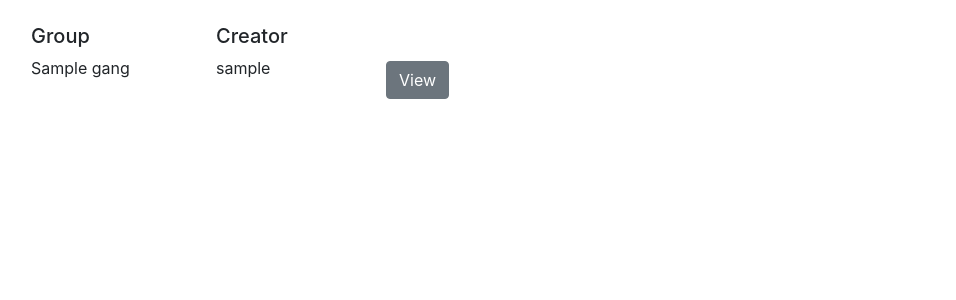
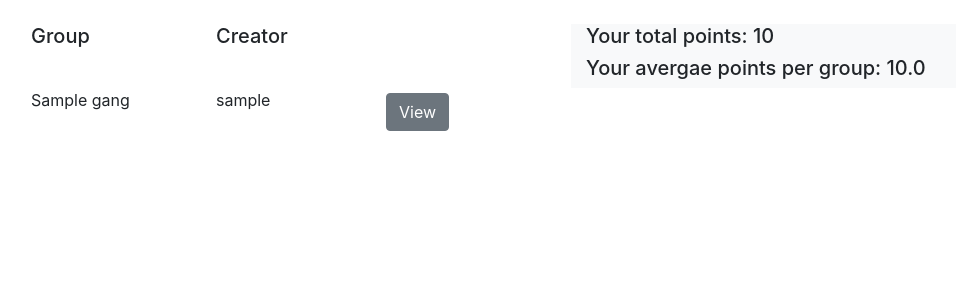
Before and after one commit to rhiskk/ChoreTracker, a Flask app: page /usersgroups/ in a window 1280 px wide. Shown: the part 56-356 px from the top of the page, without its empty margins (69-1025 px from the left). Run offline with Flask 2, Linux system fonts and the light colour scheme; a user stored in the database is signed in; tables that the repository leaves empty hold one stand-in row (values such as "Sample post"); some libraries are stand-ins or nearby versions.

Commit message:
total points and average points per group

```diff
--- a/application/auth/models.py
+++ b/application/auth/models.py
@@ -35,7 +35,7 @@ class User(Base):
     def roles(self):
         return self.role
 
-    def count_user_total_points(groupId):
+    def count_user_group_points(groupId):
         stmt = text('SELECT Account.username, COALESCE(SUM(Chore.points), 0)'
                     ' FROM (SELECT Account.username, Account.id  FROM Usergroup, Account, Gang'
                     ' WHERE Account.id = Usergroup.user_id AND Gang.id = Usergroup.group_id'
@@ -51,3 +51,32 @@ class User(Base):
             response.append({"username":row[0], "points":row[1]})
 
         return response
+
+    def count_user_total_points(userId):
+        stmt = text('SELECT COALESCE(SUM(Chore.points), 0) FROM Account'
+                    ' LEFT JOIN Instance ON Instance.account_id = Account.id'
+                    ' LEFT JOIN Chore ON Instance.chore_id = Chore.id'
+                    ' WHERE Account.id = :userId;'
+                    ).params(userId=userId)
+        res = db.engine.execute(stmt)
+
+        response = []
+        for row in res:
+            response.append({"total":row[0]})
+
+        return response
+
+    def count_user_avg_points_per_group(userId):
+        stmt = text('SELECT AVG(Points.sum) FROM'
+                    ' (SELECT COALESCE(SUM(Chore.points), 0) sum, Chore.group_id FROM Account'
+                    ' LEFT JOIN Instance ON Instance.account_id = Account.id'
+                    ' LEFT JOIN Chore ON Instance.chore_id = Chore.id'
+                    ' WHERE Account.id = :userId GROUP BY Chore.group_id) Points;'
+                    ).params(userId=userId)
+        res = db.engine.execute(stmt)
+
+        response = []
+        for row in res:
+            response.append({"avg":row[0]})
+
+        return response
--- a/application/groups/views.py
+++ b/application/groups/views.py
@@ -12,12 +12,13 @@ def groups_index():
 @app.route("/usersgroups/", methods=["GET"])
 @login_required
 def users_groups():
-    return render_template("groups/list.html", groups=Group.find_users_groups(current_user.id), users=True)
+    return render_template("groups/list.html", groups=Group.find_users_groups(current_user.id),
+                total=User.count_user_total_points(current_user.id)[0], avg=User.count_user_avg_points_per_group(current_user.id)[0])
 
 @app.route("/nonusersgroups/", methods=["GET"])
 @login_required
 def non_users_groups():
-    return render_template("groups/list.html", groups=Group.find_non_users_groups(current_user.id))
+    return render_template("groups/list.html", groups=Group.find_non_users_groups(current_user.id), role=current_user.role)
 
 @app.route("/groups/new/")
 @login_required
@@ -42,7 +43,7 @@ def groups_view(group_id):
     if c.id == current_user.id or current_user.role == "ADMIN":
         authorized = True
     return render_template("groups/view.html", group=g, creator=c, authorized=authorized,
-                             userPoints=User.count_user_total_points(group_id))
+                             userPoints=User.count_user_group_points(group_id))
 
 @app.route("/groups/", methods=["POST"])
 @login_required
--- a/application/templates/groups/list.html
+++ b/application/templates/groups/list.html
@@ -6,20 +6,28 @@
     <div class="col-2">
       <h5>Group</h5>
     </div>
-    <div class="col-2">
+    <div class="col-4">
       <h5>Creator</h5>
     </div>
+    {% if total is defined and avg is defined %}
+    <div class="col-6 bg-light">
+      <h5>Your total points: {{ total.total }}</h5>
+      <h5>Your avergae points per group: {{ avg.avg }}</h5>
+    </div>
+    {% else %}
+      <br><br><br>
+    {% endif %}
   </div>
   {% for group in groups %}
   <div class="row">
     <div class="col-2">{{ group.name }} </div>
     <div class="col-2"> {{ group.creatorname }} </div>
-
-    {% if users is defined %}
+    {% if total is defined or role == 'ADMIN' %}
     <form action="{{ url_for('groups_view', group_id=group.id) }}">
       <input type="submit" value="View" class="btn btn-secondary" style="margin: 5px 5px 0px 0px;" />
     </form>
-    {% else %}
+    {% endif %}
+    {% if total is not defined or role == 'ADMIN' %}
     <form action="{{ url_for('groups_join', group_id=group.id) }}">
       <input type="submit" value="Join" class="btn btn-secondary" style="margin: 5px 5px 0px 0px;" />
     </form>
@@ -27,4 +35,5 @@
   </div>
   {% endfor %}
 </div>
+
 {% endblock %}
```
Also changed, not shown: application/templates/groups/view.html (+14 -15 lines).
